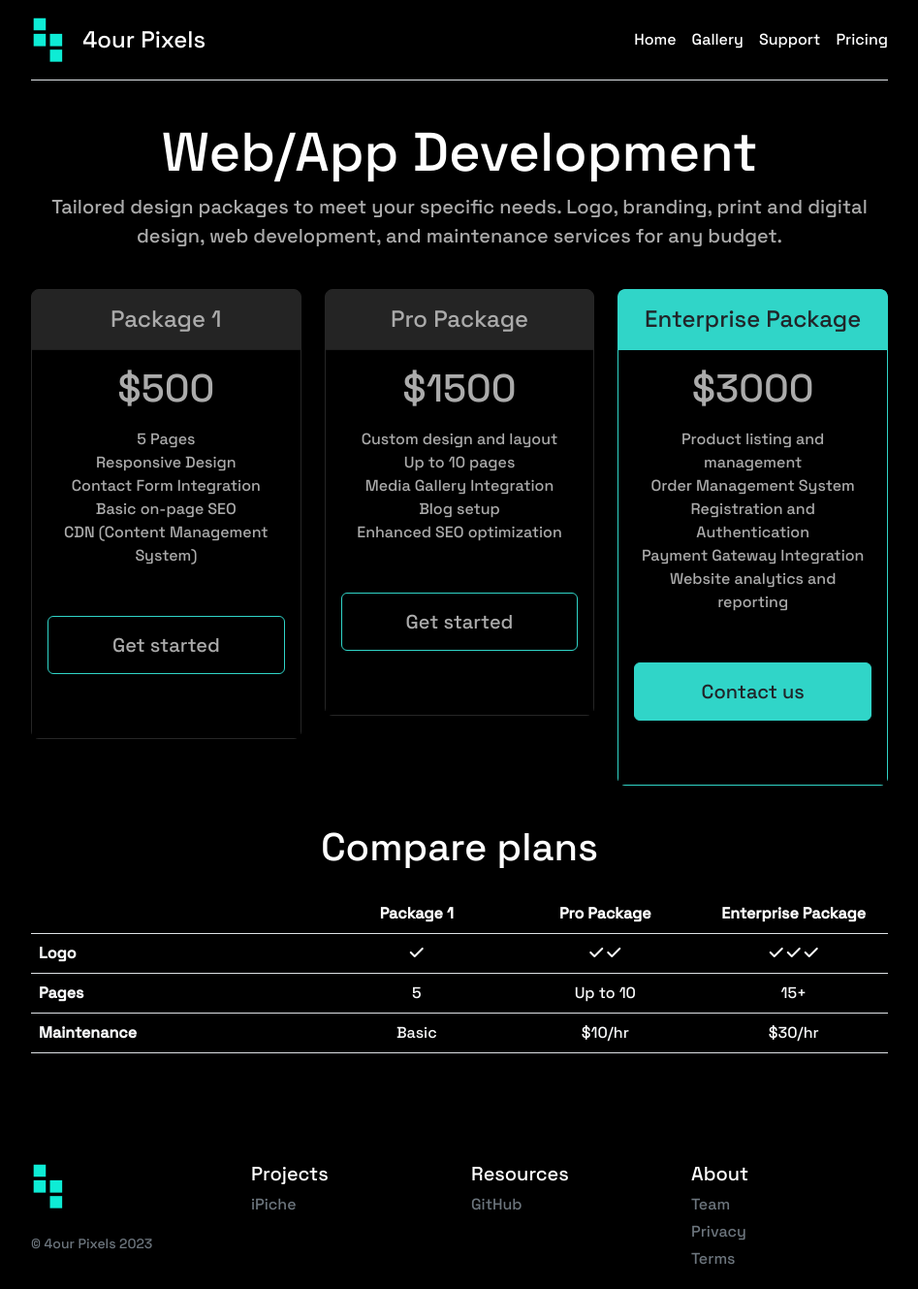
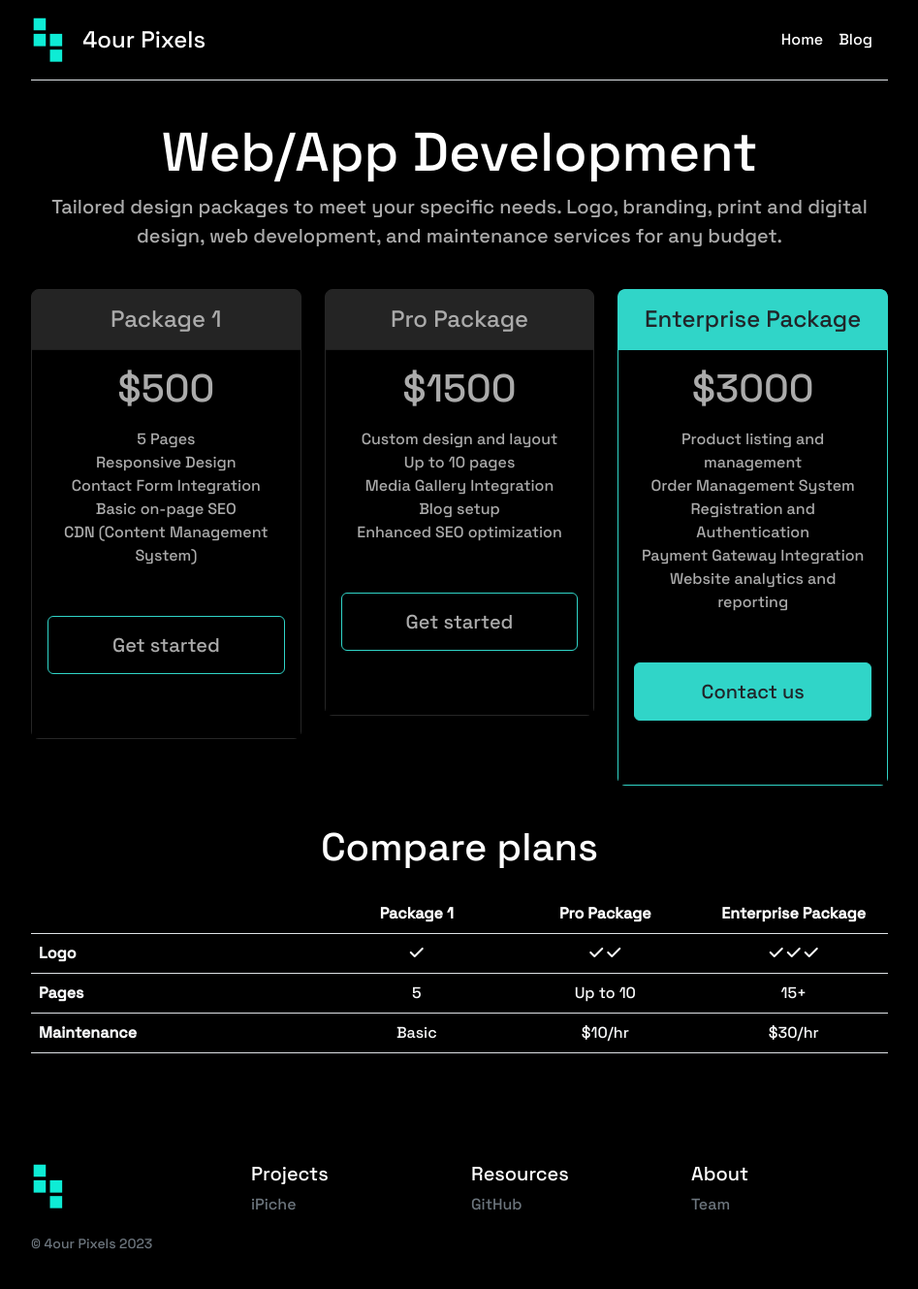
Before and after one commit to fourpixels-studio/4ourpixels, a plain HTML site: page pricing.html in a window 1280 px wide. Shown: the whole page at 97% size, without its empty margins (166-1113 px from the left). Drawn offline with nearby package versions, Linux system fonts and the light colour scheme.

Commit message:
Links updated

```diff
--- a/pricing.html
+++ b/pricing.html
@@ -31,7 +31,7 @@
           class="d-flex flex-column flex-md-row align-items-center pb-3 mb-4 border-bottom"
         >
           <a
-            href="index.html"
+            href="./index.html"
             class="d-flex align-items-center text-dark text-decoration-none"
           >
             <img height="50" src="image/4logo.png" />
@@ -44,13 +44,11 @@
               href="index.html"
               >Home</a
             >
-            <a class="me-3 py-2 text-white text-decoration-none" href="#"
-              >Gallery</a
+            <a
+              class="me-3 py-2 text-white text-decoration-none"
+              href="./web_blog.html"
+              >Blog</a
             >
-            <a class="me-3 py-2 text-white text-decoration-none" href="#"
-              >Support</a
-            >
-            <a class="py-2 text-white text-decoration-none" href="#">Pricing</a>
           </nav>
         </div>
 
@@ -251,18 +249,10 @@
             <h5>About</h5>
             <ul class="list-unstyled text-small">
               <li class="mb-1">
-                <a class="link-secondary text-decoration-none" href="index.html"
+                <a
+                  class="link-secondary text-decoration-none"
+                  href="./index.html"
                   >Team</a
-                >
-              </li>
-              <li class="mb-1">
-                <a class="link-secondary text-decoration-none" href="#"
-                  >Privacy</a
-                >
-              </li>
-              <li class="mb-1">
-                <a class="link-secondary text-decoration-none" href="#"
-                  >Terms</a
                 >
               </li>
             </ul>
```
